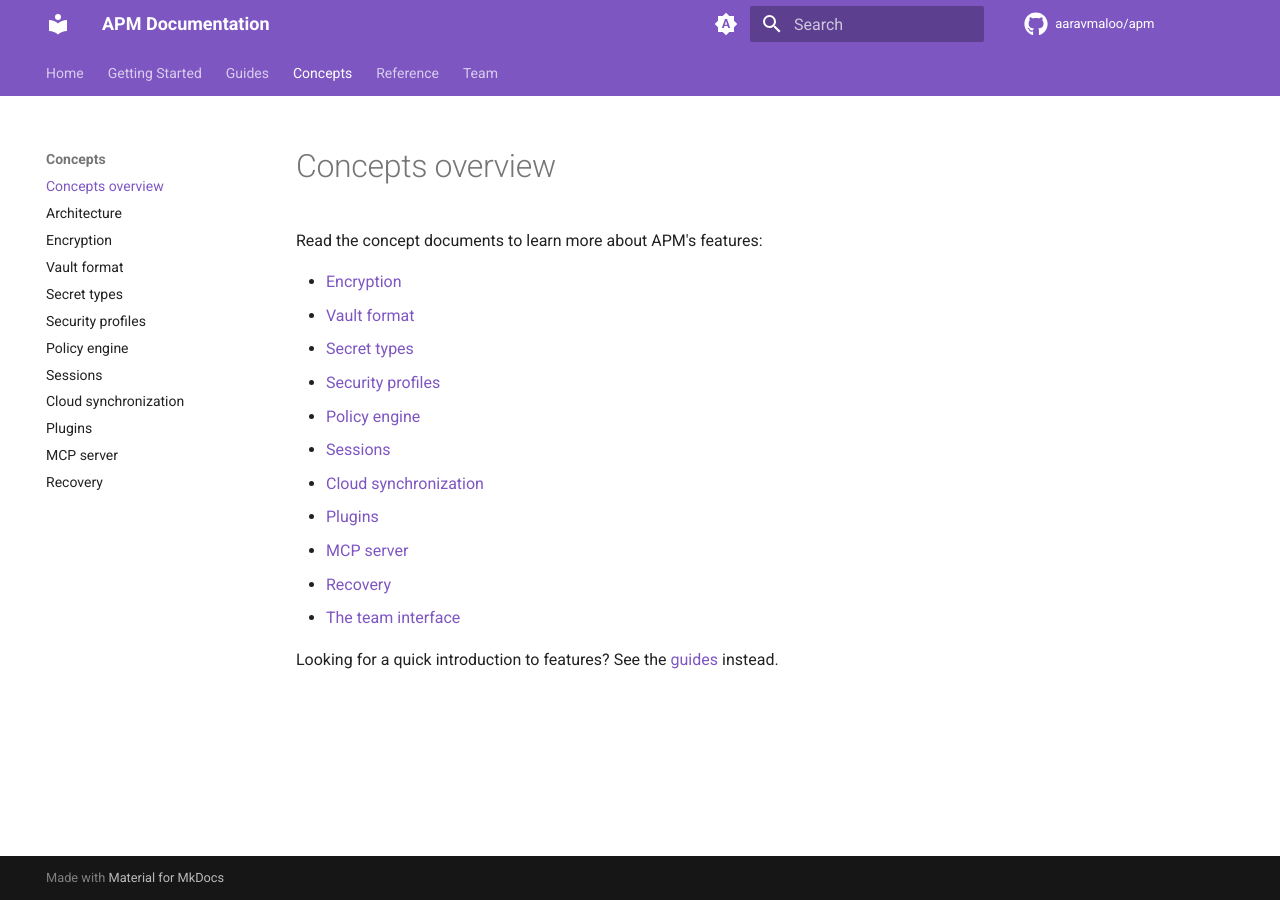
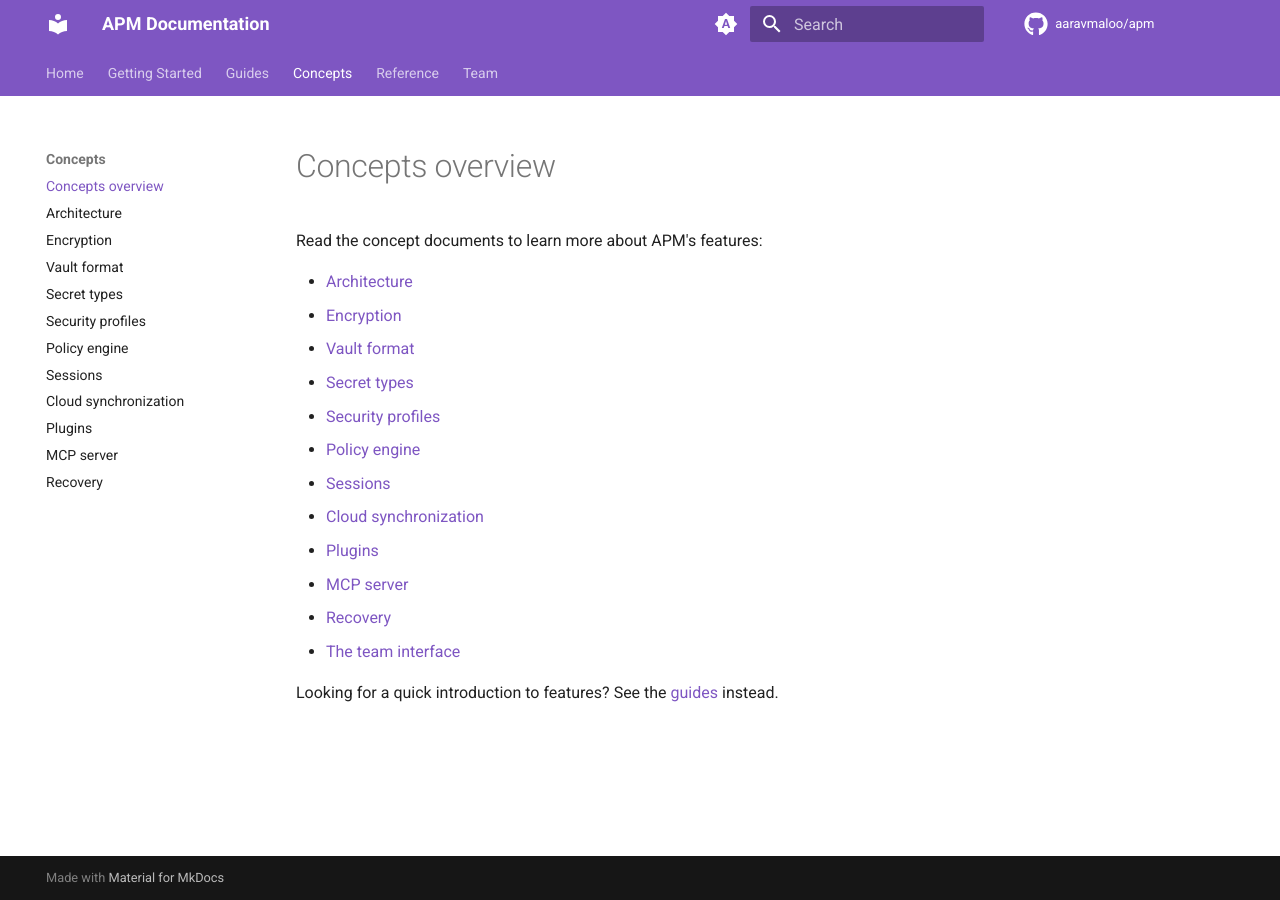
Before and after one commit to aaravmaloo/apm, an MkDocs documentation site: the page built from docs/concepts/index.md, in a window 1280 px wide. Built offline with MkDocs 1.6.1 and Material for MkDocs 9.7.7, drawn with Linux system fonts in a browser that asks for light colours; comment, search, counter and statistics services are not loaded.

Commit message:
update indexes to reflect arch page

```diff
--- a/docs/concepts/index.md
+++ b/docs/concepts/index.md
@@ -2,6 +2,7 @@
 
 Read the concept documents to learn more about APM's features:
 
+- [Architecture](./architecture.md)
 - [Encryption](./encryption.md)
 - [Vault format](./vault-format.md)
 - [Secret types](./secret-types.md)
```
